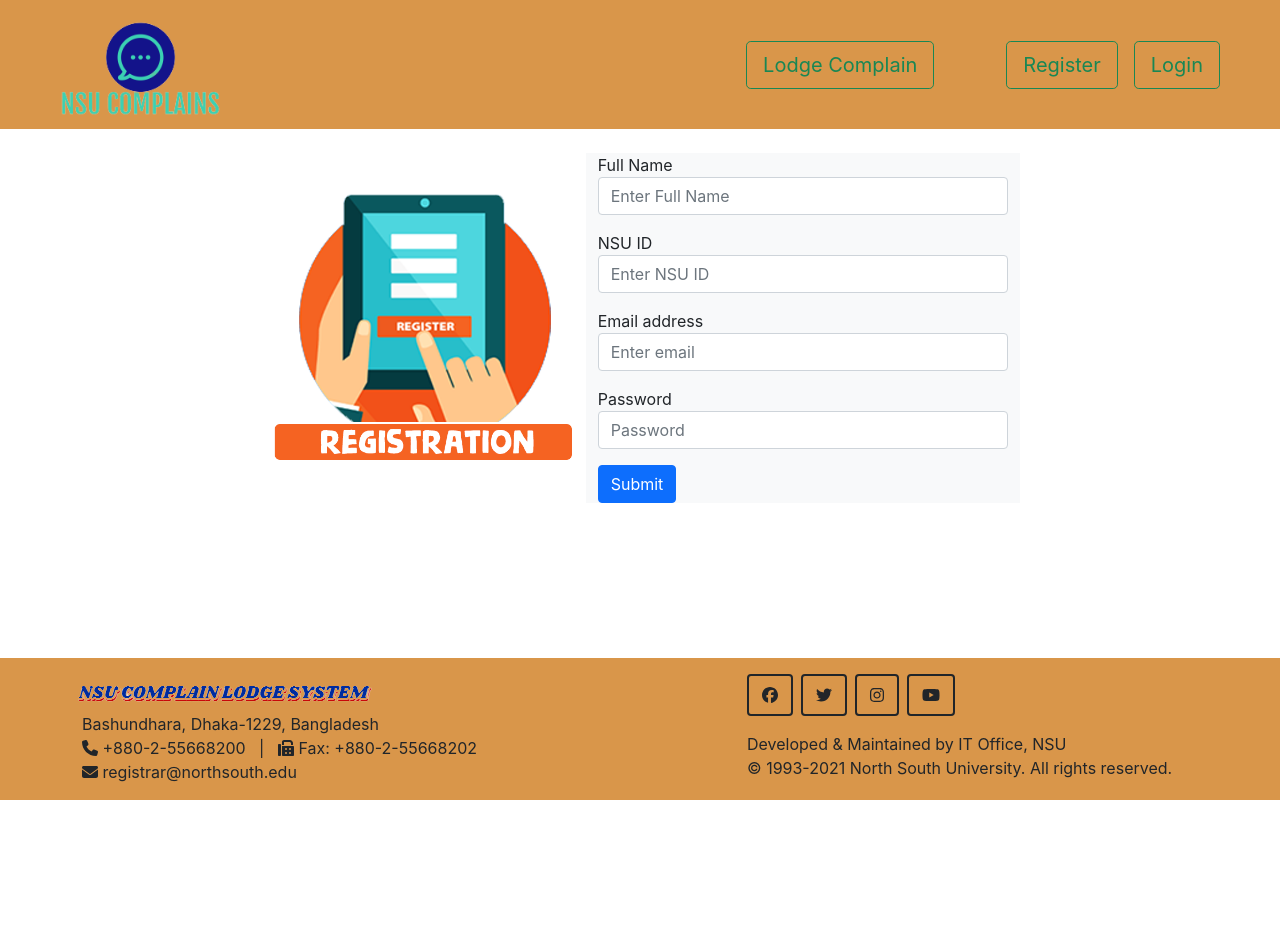
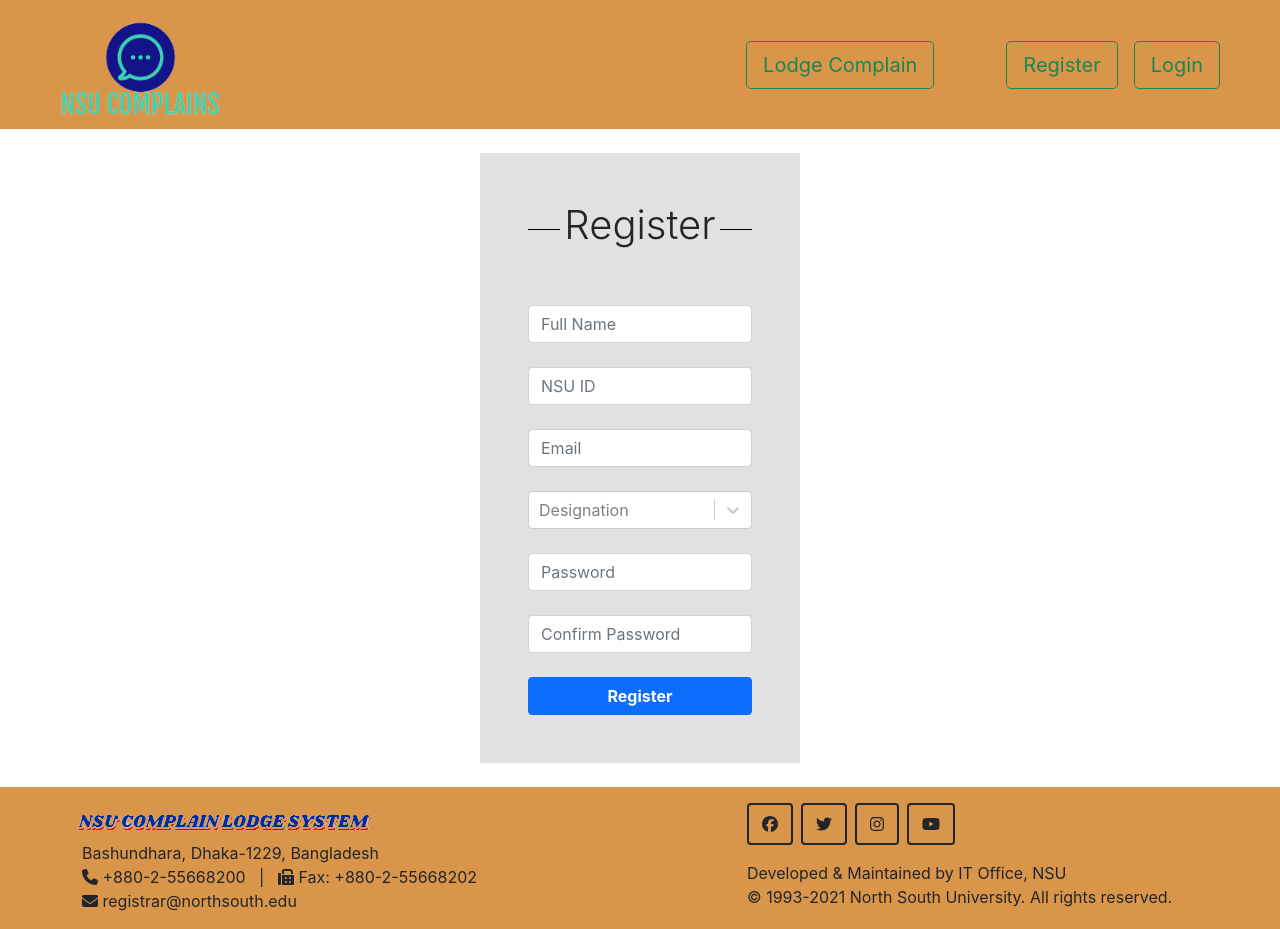
Before and after one commit to Moumi00/NSU-Complaint-Lodge-System, a React (Create React App) app in the folder frontend/: page /register in a window 1280 px wide. Before the commit the page ends 800 px from the top, so only its background shows below. Built offline with nearby package versions, Linux system fonts and the light colour scheme.

Commit message:
register page updated

```diff
--- a/frontend/package.json
+++ b/frontend/package.json
@@ -10,10 +10,12 @@
     "@testing-library/jest-dom": "^5.16.2",
     "@testing-library/react": "^12.1.2",
     "@testing-library/user-event": "^13.5.0",
+    "mdb-ui-kit": "^3.10.2",
     "react": "^17.0.2",
     "react-dom": "^17.0.2",
     "react-router-dom": "^6.2.1",
     "react-scripts": "5.0.0",
+    "react-select": "^5.2.2",
     "web-vitals": "^2.1.4"
   },
   "scripts": {
--- a/frontend/src/Components/register.jsx
+++ b/frontend/src/Components/register.jsx
@@ -1,56 +1,75 @@
 import React, { useState } from "react";
+import Select from "react-select";
 
 function Register() {
+  const Designations = [
+    { label: "Faculty", value: 1 },
+    { label: "Student", value: 2 },
+    { label: "RA / TA / Lab Instructor", value: 3 },
+    { label: "Helper", value: 4 },
+  ];
+
   return (
-    <div class="flex-grow-1">
-      <div class="row justify-content-center mt-4">
-        <div className="col-3 align-self-center">
-          <img
-            src={require("../Assets/register-logo.png")}
-            style={{ maxWidth: "100%" }}
-          ></img>
-        </div>
-        <div class="col-4 bg-light">
+    <div class="flex-grow-1 d-flex align-items-center justify-content-center">
+      <div class="row justify-content-center w-100">
+        <div class="col-xl-3 col-lg-4 col-md-8 col-sm-12 my-4 primary-background-color px-5 pb-5">
+          <div class="separator my-5 ">
+            <h1 className="text-dark fw-light">Register</h1>
+          </div>
           <form>
-            <div class="form-group mb-3">
-              <label for="fullNameInput">Full Name</label>
+            <div class="form-group mb-4">
               <input
                 type="text"
                 class="form-control"
                 id="fullNameInput"
-                placeholder="Enter Full Name"
+                placeholder="Full Name"
               ></input>
             </div>
-            <div class="form-group mb-3">
-              <label for="idInput">NSU ID</label>
+            <div class="form-group mb-4">
               <input
                 type="text"
                 class="form-control"
-                id="idInput"
-                placeholder="Enter NSU ID"
+                id="nsuIdInput"
+                placeholder="NSU ID"
               ></input>
             </div>
-            <div class="form-group mb-3">
-              <label for="emailInput">Email address</label>
+            <div class="form-group mb-4">
               <input
                 type="text"
                 class="form-control"
                 id="emailInput"
-                placeholder="Enter email"
+                placeholder="Email"
               ></input>
             </div>
-            <div class="form-group mb-3">
-              <label for="exampleInputPassword1">Password</label>
+            <div className="form-group d-flex mb-4">
+              <div className="col-12">
+                <Select
+                  options={Designations}
+                  placeholder={<div style={{ color: "grey" }}>Designation</div>}
+                />
+              </div>
+            </div>
+            <div class="form-group mb-4">
               <input
                 type="password"
                 class="form-control"
-                id="exampleInputPassword1"
+                id="passwordInput"
                 placeholder="Password"
               ></input>
             </div>
-            <button type="submit" class="btn btn-primary">
-              Submit
-            </button>
+            <div class="form-group mb-4">
+              <input
+                type="password"
+                class="form-control"
+                id="confirmPasswordInput"
+                placeholder="Confirm Password"
+              ></input>
+            </div>
+            <div className="d-block">
+              <button type="submit" class="btn btn-primary w-100 fw-bold">
+                Register
+              </button>
+            </div>
           </form>
         </div>
       </div>
--- a/frontend/src/index.css
+++ b/frontend/src/index.css
@@ -27,3 +27,32 @@ ul {
 li:hover{
   opacity: 50%;
 }
+
+.border-color{
+  border-color: #e6e9ec !important;
+}
+
+.separator {
+  display: flex;
+  align-items: center;
+  text-align: center;
+}
+
+.separator::before,
+.separator::after {
+  content: '';
+  flex: 1;
+  border-bottom: 1px solid #000;
+}
+
+.separator:not(:empty)::before {
+  margin-right: .25em;
+}
+
+.separator:not(:empty)::after {
+  margin-left: .25em;
+}
+
+.primary-background-color{
+  background-color: #e1e1e1;
+}
--- a/frontend/src/index.js
+++ b/frontend/src/index.js
@@ -16,7 +16,6 @@ ReactDOM.render(
     <Routes>
       <Route path='/' element={<Homepage/>}/>
       <Route path='/register' element={<Register/>}/>
-
     </Routes>
     <Footer/>
     </BrowserRouter>
```
Also changed, not shown: frontend/src/Assets/register.png (added), 1 other file (tests, documents, lock files or other folders).
